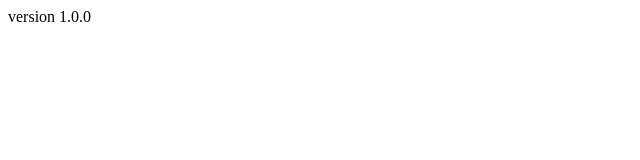
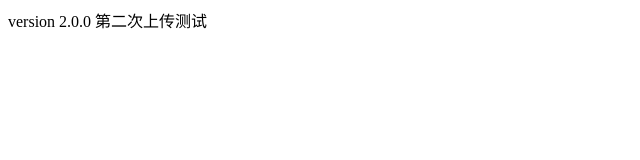
Before and after one commit to luckyboyIII/bate-git-upload, a plain HTML site: page index.html in a window 1280 px wide. Shown: the whole page, without its empty margins (0-640 px from the left). Drawn offline with Linux system fonts and the light colour scheme.

Commit message:
第二次上传

```diff
--- a/index.html
+++ b/index.html
@@ -7,6 +7,7 @@
     <title>Document</title>
 </head>
 <body>
-    version 1.0.0
+    version 2.0.0
+    第二次上传测试
 </body>
 </html>
```
